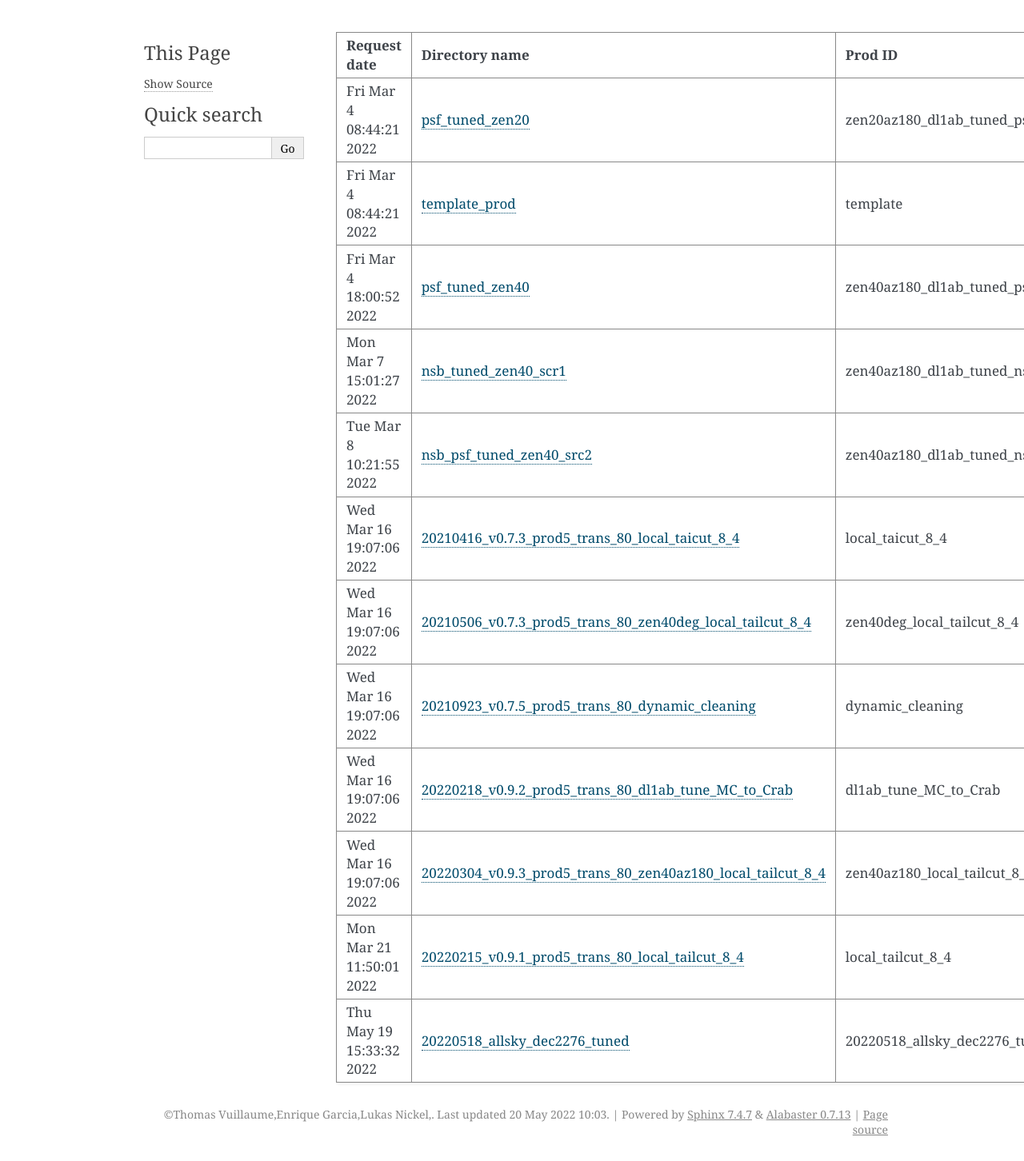
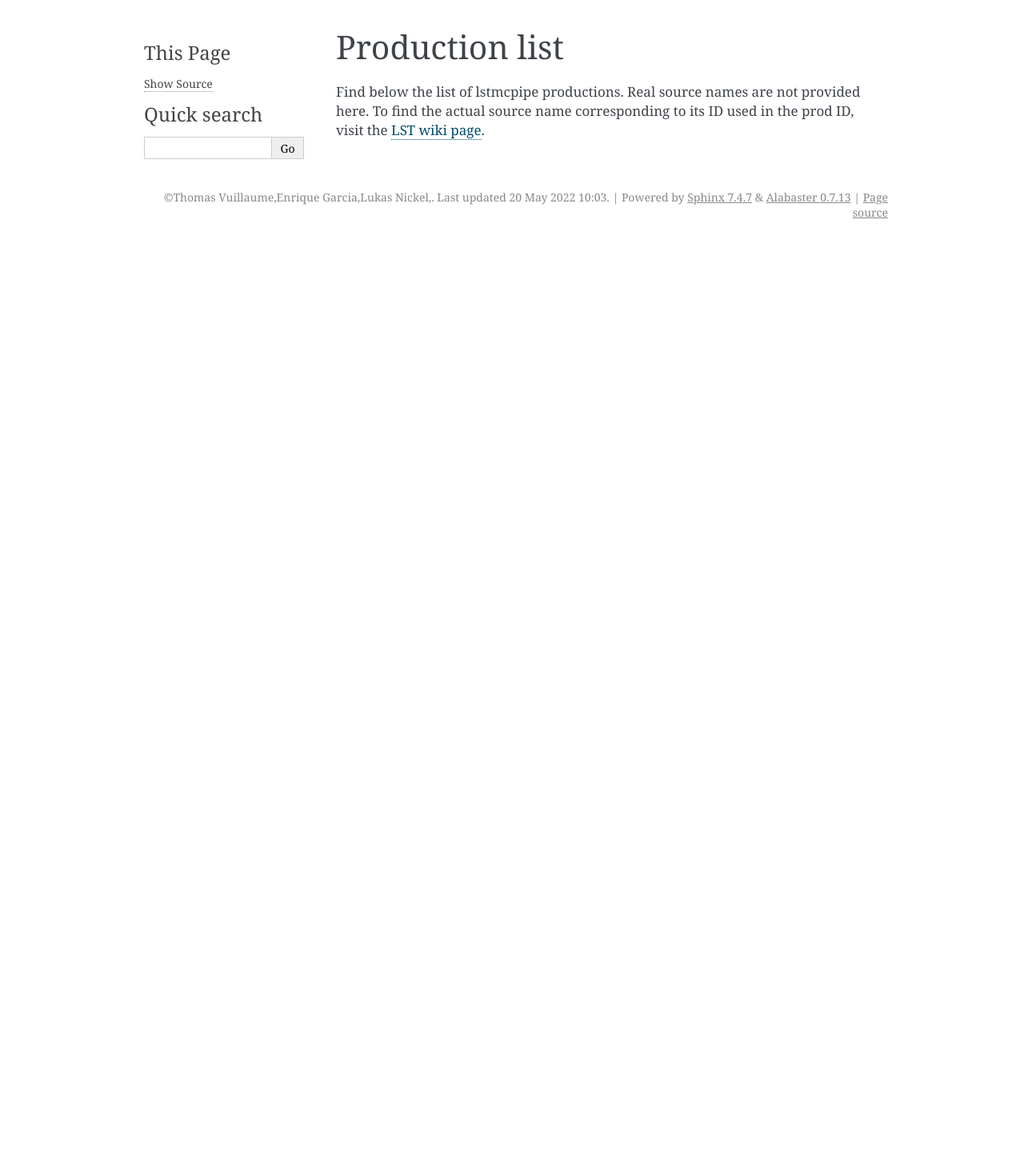
Before and after one commit to cta-observatory/lstmcpipe, a Sphinx documentation site: the page built from docs/productions.rst, in a window 1280 px wide. Shown: the whole page at 80% size. Built offline with Sphinx 7.4.7, drawn with Linux system fonts in a browser that asks for light colours; pages that are not in the unit, such as notebooks, are missing from menus; after the commit the page ends 900 px from its top, so only the background shows below that.

Commit message:
fix prod list page

```diff
--- a/docs/productions.rst
+++ b/docs/productions.rst
@@ -1,17 +1,7 @@
+===============
+Production list
+===============
 
-========================  ========================================================================================================================================================================================================  ===================================
-Request date              Directory name                                                                                                                                                                                            Prod ID
-========================  ========================================================================================================================================================================================================  ===================================
-Fri Mar  4 08:44:21 2022  `psf_tuned_zen20 <https://github.com/cta-observatory/lstmcpipe/tree/master/production_configs/psf_tuned_zen20>`_                                                                                          zen20az180_dl1ab_tuned_psf
-Fri Mar  4 08:44:21 2022  `template_prod <https://github.com/cta-observatory/lstmcpipe/tree/master/production_configs/template_prod>`_                                                                                              template
-Fri Mar  4 18:00:52 2022  `psf_tuned_zen40 <https://github.com/cta-observatory/lstmcpipe/tree/master/production_configs/psf_tuned_zen40>`_                                                                                          zen40az180_dl1ab_tuned_psf
-Mon Mar  7 15:01:27 2022  `nsb_tuned_zen40_scr1 <https://github.com/cta-observatory/lstmcpipe/tree/master/production_configs/nsb_tuned_zen40_scr1>`_                                                                                zen40az180_dl1ab_tuned_nsb_src1
-Tue Mar  8 10:21:55 2022  `nsb_psf_tuned_zen40_src2 <https://github.com/cta-observatory/lstmcpipe/tree/master/production_configs/nsb_psf_tuned_zen40_src2>`_                                                                        zen40az180_dl1ab_tuned_nsb_psf_src2
-Wed Mar 16 19:07:06 2022  `20210416_v0.7.3_prod5_trans_80_local_taicut_8_4 <https://github.com/cta-observatory/lstmcpipe/tree/master/production_configs/20210416_v0.7.3_prod5_trans_80_local_taicut_8_4>`_                          local_taicut_8_4
-Wed Mar 16 19:07:06 2022  `20210506_v0.7.3_prod5_trans_80_zen40deg_local_tailcut_8_4 <https://github.com/cta-observatory/lstmcpipe/tree/master/production_configs/20210506_v0.7.3_prod5_trans_80_zen40deg_local_tailcut_8_4>`_      zen40deg_local_tailcut_8_4
-Wed Mar 16 19:07:06 2022  `20210923_v0.7.5_prod5_trans_80_dynamic_cleaning <https://github.com/cta-observatory/lstmcpipe/tree/master/production_configs/20210923_v0.7.5_prod5_trans_80_dynamic_cleaning>`_                          dynamic_cleaning
-Wed Mar 16 19:07:06 2022  `20220218_v0.9.2_prod5_trans_80_dl1ab_tune_MC_to_Crab <https://github.com/cta-observatory/lstmcpipe/tree/master/production_configs/20220218_v0.9.2_prod5_trans_80_dl1ab_tune_MC_to_Crab>`_                dl1ab_tune_MC_to_Crab
-Wed Mar 16 19:07:06 2022  `20220304_v0.9.3_prod5_trans_80_zen40az180_local_tailcut_8_4 <https://github.com/cta-observatory/lstmcpipe/tree/master/production_configs/20220304_v0.9.3_prod5_trans_80_zen40az180_local_tailcut_8_4>`_  zen40az180_local_tailcut_8_4
-Mon Mar 21 11:50:01 2022  `20220215_v0.9.1_prod5_trans_80_local_tailcut_8_4 <https://github.com/cta-observatory/lstmcpipe/tree/master/production_configs/20220215_v0.9.1_prod5_trans_80_local_tailcut_8_4>`_                        local_tailcut_8_4
-Thu May 19 15:33:32 2022  `20220518_allsky_dec2276_tuned <https://github.com/cta-observatory/lstmcpipe/tree/master/production_configs/20220518_allsky_dec2276_tuned>`_                                                              20220518_allsky_dec2276_tuned
-========================  ========================================================================================================================================================================================================  ===================================
+Find below the list of lstmcpipe productions.
+Real source names are not provided here. To find the actual source name corresponding to its ID used in the prod ID,
+visit the `LST wiki page <https://www.lst1.iac.es/wiki/index.php/MC_analysis_and_IRF_production#lstmcpipe_productions>`_.
```
